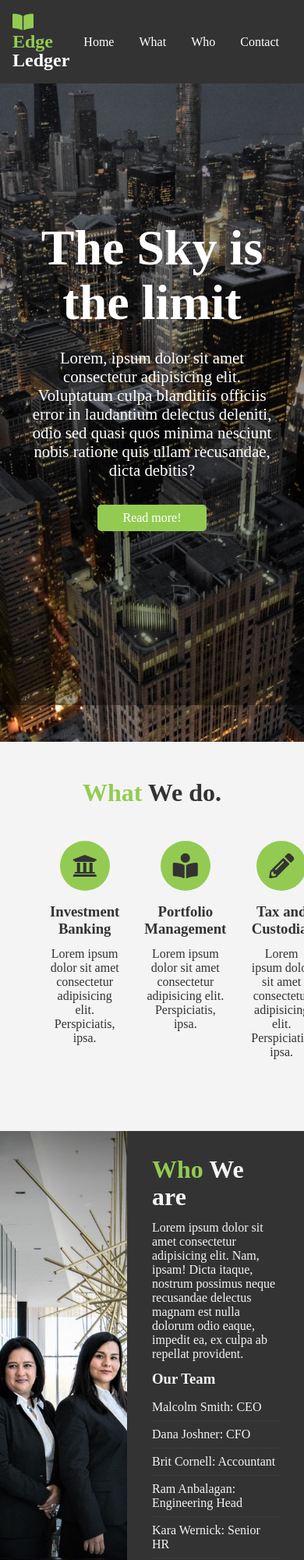
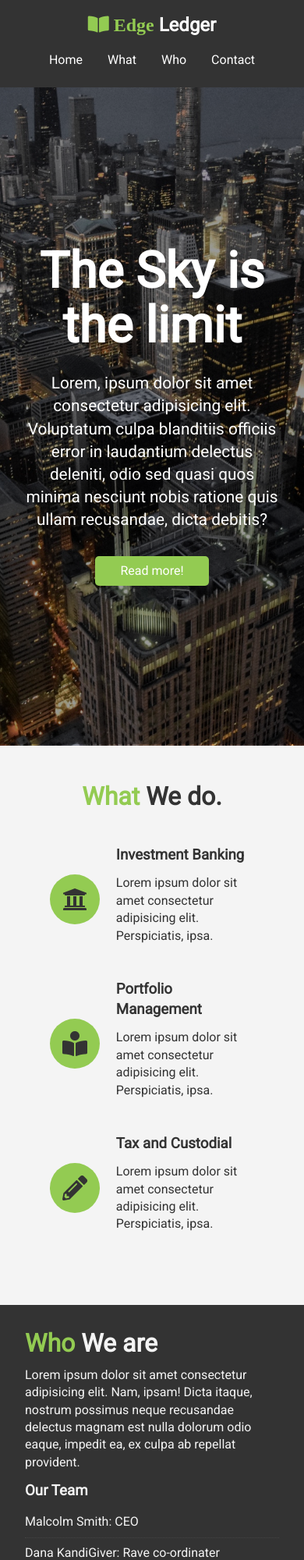
Before and after one commit to RamAnbalagan/edge-ledger-flex-website, a plain HTML site: page index.html in a window 390 px wide. Shown: the top 2000 px of the page at 78% size. Drawn offline with nearby package versions, Linux system fonts and the light colour scheme; some packages are replaced by stand-ins of ours.

Commit message:
adding responsive stuff + test

```diff
--- a/css/mobile.css
+++ b/css/mobile.css
@@ -0,0 +1,76 @@
+#what .items {
+  display: block;
+  padding : 1rem;
+}
+
+/* Align icon to left */
+#what .items .item {
+  display: flex;
+  text-align: left;
+}
+
+/* Position icon */
+
+#what .items .item i {
+  margin-right: 1.3rem;
+  align-self: center;
+  margin-bottom: 0;
+}
+
+@media (max-width:500px) {
+  #navbar {
+    flex-direction: column;
+    align-items: center;
+  }
+
+  #navbar .logo {
+    margin-bottom: 0.5rem;
+    text-align: center;
+  }
+
+  #navbar ul {
+    padding: 0.5rem;
+  }
+
+  #showcase .showcase-content {
+    top: 110px;
+  }
+
+  #who {
+    display: block;
+  }
+
+  #who .who-img{
+    display: none;
+  }
+
+  #clients .items img {
+    width: 80%;
+  }
+
+  #clients .items div:last-child {
+    display: none;
+  }
+
+  #contact {
+    flex-direction: column;
+  }
+
+  #contact .map{
+    height: 200px;
+    border-top: 4px solid #333;
+  }
+}
+
+@media (max-height: 568px) {
+  .l-heading {
+    font-size: 3rem;
+  }
+  .lead {
+    font-size: 1rem;
+  }
+  #showcase .showcase-content {
+    margin-top: -2rem;
+    top: 130px;
+  }
+}
--- a/css/style.css
+++ b/css/style.css
@@ -6,6 +6,11 @@
   margin: 0;
   padding : 0;
   box-sizing : border-box;
+}
+
+body {
+  font-family: 'Roboto', sans-serif;
+  line-height: 1.4;
 }
 
 a {
@@ -207,14 +212,13 @@ html{
   width: 60%;
 }
 
-/* Section : Contact */
-
+/* Section: Contact */
 #contact {
   display: flex;
 }
 
 #contact .map, #contact .contact-form {
-  flex:1;
+  flex: 1;
 }
 
 #contact .contact-form .form-group {
--- a/css/widescreen.css
+++ b/css/widescreen.css
@@ -0,0 +1,17 @@
+/* Align icon to left */
+#what .items .item {
+  display: flex;
+  text-align: left;
+}
+
+/* Position icon */
+
+#what .items .item i {
+  margin-right: 1.3rem;
+  align-self: center;
+  margin-bottom: 0;
+}
+
+#contact .map{
+  flex:2;
+}
--- a/index.html
+++ b/index.html
@@ -3,9 +3,9 @@
   <meta charset="UTF-8">
   <meta name="viewport" content="width=device-width, initial-scale=1.0">
   <meta http-equiv="X-UA-Compatible" content="ie=edge">
-  <link rel="stylesheet" media="screen and (max-width: 768 px)" href="css/mobile.css">
-  <link rel="stylesheet" media="screen and (min-width: 1100 px)" href="css/widesreen.css">
   <link rel="stylesheet" href="css/style.css">
+  <link rel="stylesheet" media="screen and (max-width: 768px)" href="css/mobile.css">
+  <link rel="stylesheet" media="screen and (min-width: 1100px)" href="css/widescreen.css">
 
   <link rel="stylesheet" href="https://use.fontawesome.com/releases/v5.6.3/css/all.css" integrity="sha384-UHRtZLI+pbxtHCWp1t77Bi1L4ZtiqrqD80Kn4Z8NTSRyMA2Fd33n5dQ8lWUE00s/" crossorigin="anonymous">
 
@@ -51,24 +51,30 @@
       <div class="items">
         <div class="item">
           <i class="fas fa-university fa-2x"></i>
+          <div>
             <h3> Investment Banking </h3>
             <p>
               Lorem ipsum dolor sit amet consectetur adipisicing elit. Perspiciatis, ipsa.
             </p>
         </div>
+        </div>
         <div class="item">
             <i class="fas fa-book-reader fa-2x"></i>
+            <div>
               <h3> Portfolio Management </h3>
               <p>
                 Lorem ipsum dolor sit amet consectetur adipisicing elit. Perspiciatis, ipsa.
               </p>
             </div>
+        </div>
         <div class="item">
             <i class="fas fa-pencil-alt fa-2x"></i>
+            <div>
               <h3> Tax and Custodial </h3>
               <p>
                 Lorem ipsum dolor sit amet consectetur adipisicing elit. Perspiciatis, ipsa.
               </p>
+            </div>
         </div>
       </div>
     </div>
@@ -88,10 +94,10 @@
      <h3> Our Team</h3>
      <ul class="list">
        <li>Malcolm Smith: CEO</li>
-       <li>Dana Joshner: CFO</li>
-       <li>Brit Cornell: Accountant</li>
-       <li>Ram Anbalagan: Engineering Head</li>
-       <li>Kara Wernick: Senior HR</li>
+       <li>Dana KandiGiver: Rave co-ordinater</li>
+       <li>Brit Box : Psy-technician</li>
+       <li>Ram Anbalagan: Intern </li>
+       <li>Kara Warmgiver: Senior People person</li>
      </ul>
    </div>
   </section>
@@ -167,7 +173,7 @@
 
   <!-- Footer -->
   <footer class="main-footer">
-    <div class="container">
+    <div class="container bg-dark text-center">
       <p>
         Copyright &copy; 2019, FlexLedger, All rights reserved.
       </p>
```
Lines whose indentation alone changed are shown as unchanged.
